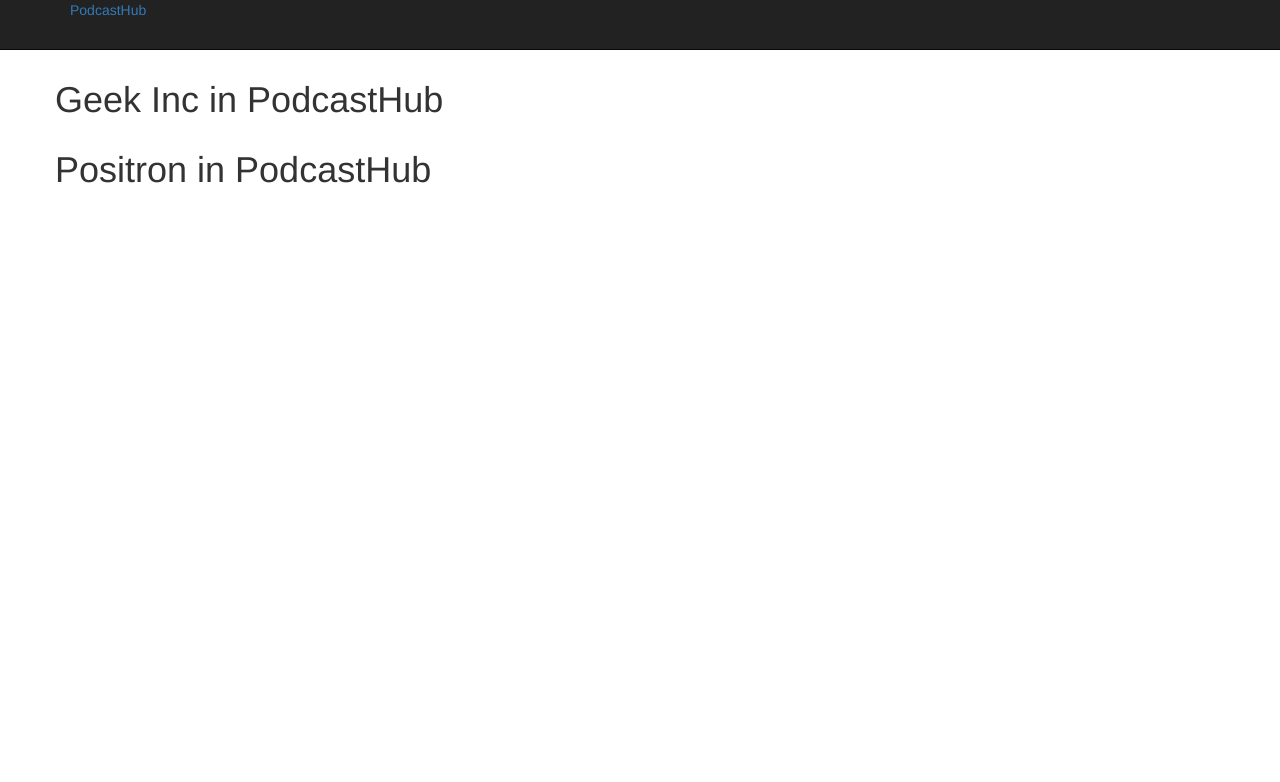
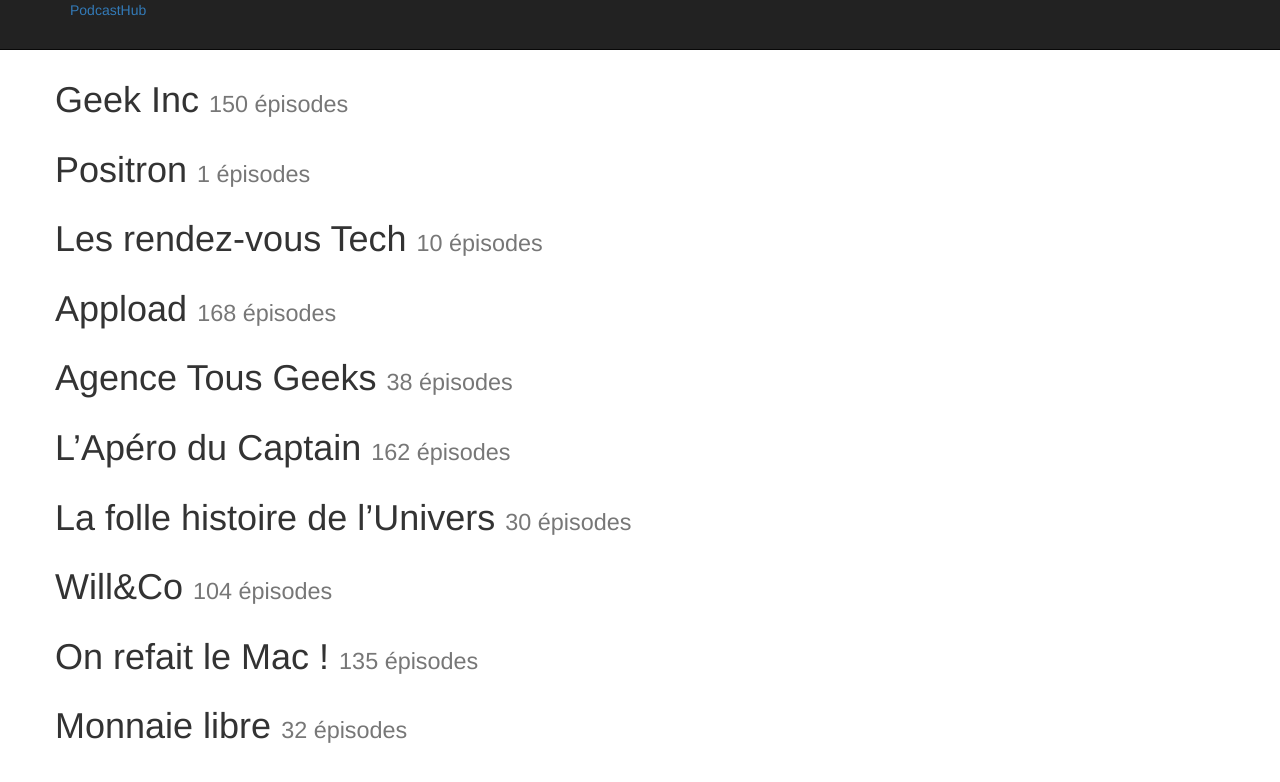
Before and after one commit to k3z/codingdojo-angularjs-src, a website: page www/index.html in a window 1280 px wide. Drawn offline with nearby package versions, Linux system fonts and the light colour scheme; some packages are replaced by stand-ins of ours; files that its build step writes are made by us from their sources; a script that the page names is missing.

Commit message:
Added resource module for ajax loading

```diff
--- a/www/assets/js/app.js
+++ b/www/assets/js/app.js
@@ -3,7 +3,7 @@
 */
 
 
-var app = angular.module('app', []);
+var app = angular.module('app', ['ngResource']);
 
 app.run(function ($rootScope) {
 
@@ -12,30 +12,19 @@
 });
 
 
-app.controller('PodcastsCtrl', function ($scope, $rootScope) {
+app.factory('store', function($resource) {
+    return {
+        'podcasts': $resource(
+            '/store/podcasts.json',
+            {},
+            { query: { method:'GET', isArray: false } }
+        )
+    };
+});
 
-    $scope.project_name = $rootScope.project_name;
 
-    $scope.podcasts = {
-        "items": [
-            {
-                "label": "Geek Inc",
-                "slug": "geek-inc",
-                "audio": true,
-                "video": true,
-                "live": true,
-                "episodes": 150,
-                "stars": 5
-            },
-            {
-                "label": "Positron",
-                "slug": "positron",
-                "audio": true,
-                "video": false,
-                "live": false,
-                "episodes": 1,
-                "stars": 5
-            }
-        ]
-    }
+app.controller('PodcastsCtrl', function ($scope, store) {
+
+    $scope.podcasts = store.podcasts.query();
+
 });
--- a/www/index.html
+++ b/www/index.html
@@ -25,7 +25,9 @@
     <div class="navbar navbar-inverse navbar-fixed-top">
         <div class="navbar-inner">
             <div class="container">
-                <a class="brand" href="#">{{ project_name }}</a>
+                <a class="brand" href="#">
+                    {{ project_name }}
+                </a>
                 <div class="nav-collapse collapse">
                     <ul class="nav">
                         <li class="active"><a href="#">Home</a></li>
@@ -42,7 +44,10 @@
         <div class="row" ng-repeat="podcast in podcasts.items">
             <div class="span12">
 
-                <h1>{{ podcast.label }} in {{ project_name }}</h1>
+                <h1>
+                    {{ podcast.label }}
+                    <small>{{ podcast.episodes}} épisodes</small>
+                </h1>
 
             </div>
         </div>
--- /dev/null
+++ b/www/store/podcasts.json
@@ -0,0 +1,164 @@
+{
+    "items": [
+        {
+            "label": "Geek Inc",
+            "slug": "geek-inc",
+            "audio": true,
+            "video": true,
+            "live": true,
+            "episodes": 150,
+            "stars": 5,
+            "editor": "",
+            "twitter": "",
+            "facebook": "",
+            "youtube": "",
+            "itunes": "",
+            "rss": "",
+            "web": ""
+        },
+        {
+            "label": "Positron",
+            "slug": "positron",
+            "audio": true,
+            "video": false,
+            "live": false,
+            "episodes": 1,
+            "stars": 5,
+            "editor": "",
+            "twitter": "",
+            "facebook": "",
+            "youtube": "",
+            "itunes": "",
+            "rss": "",
+            "web": ""
+        },
+        {
+            "label": "Les rendez-vous Tech",
+            "slug": "les-rendez-vous-tech",
+            "audio": true,
+            "video": false,
+            "live": true,
+            "episodes": 10,
+            "stars": 5,
+            "editor": "",
+            "twitter": "",
+            "facebook": "",
+            "youtube": "",
+            "itunes": "",
+            "rss": "",
+            "web": ""
+        },
+        {
+            "label": "Appload",
+            "slug": "appload",
+            "audio": true,
+            "video": true,
+            "live": true,
+            "episodes": 168,
+            "stars": 5,
+            "editor": "",
+            "twitter": "",
+            "facebook": "",
+            "youtube": "",
+            "itunes": "",
+            "rss": "",
+            "web": ""
+        },
+        {
+            "label": "Agence Tous Geeks",
+            "slug": "agence-tous-geeks",
+            "audio": true,
+            "video": false,
+            "live": true,
+            "episodes": 38,
+            "stars": 5,
+            "editor": "",
+            "twitter": "",
+            "facebook": "",
+            "youtube": "",
+            "itunes": "",
+            "rss": "",
+            "web": ""
+        },
+        {
+            "label": "L’Apéro du Captain",
+            "slug": "l-apero-du-captain",
+            "audio": true,
+            "video": false,
+            "live": true,
+            "episodes": 162,
+            "stars": 5,
+            "editor": "",
+            "twitter": "",
+            "facebook": "",
+            "youtube": "",
+            "itunes": "",
+            "rss": "",
+            "web": ""
+        },
+        {
+            "label": "La folle histoire de l’Univers",
+            "slug": "la-folle-histoire-de-l-univers",
+            "audio": false,
+            "video": true,
+            "live": false,
+            "episodes": 30,
+            "stars": 5,
+            "editor": "",
+            "twitter": "",
+            "facebook": "",
+            "youtube": "",
+            "itunes": "",
+            "rss": "",
+            "web": ""
+        },
+        {
+            "label": "Will&Co",
+            "slug": "will-co",
+            "audio": true,
+            "video": true,
+            "live": true,
+            "episodes": 104,
+            "stars": 5,
+            "editor": "",
+            "twitter": "",
+            "facebook": "",
+            "youtube": "",
+            "itunes": "",
+            "rss": "",
+            "web": ""
+        },
+        {
+            "label": "On refait le Mac !",
+            "slug": "on-refait-le-mac",
+            "audio": true,
+            "video": false,
+            "live": false,
+            "episodes": 135,
+            "stars": 5,
+            "editor": "",
+            "twitter": "",
+            "facebook": "",
+            "youtube": "",
+            "itunes": "",
+            "rss": "",
+            "web": ""
+        },
+        {
+            "label": "Monnaie libre",
+            "slug": "monnaie-libre",
+            "audio": true,
+            "video": false,
+            "live": false,
+            "episodes": 32,
+            "stars": 5,
+            "editor": "",
+            "twitter": "",
+            "facebook": "",
+            "youtube": "",
+            "itunes": "",
+            "rss": "",
+            "web": ""
+        }
+    ]
+}
```
